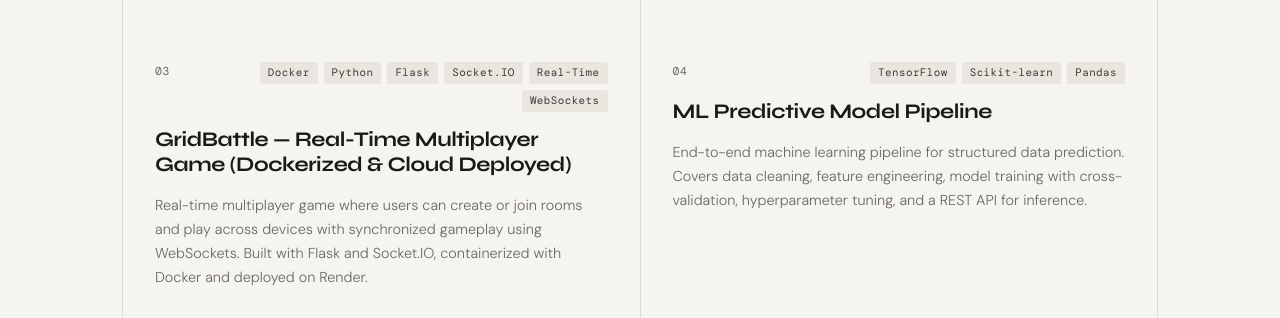
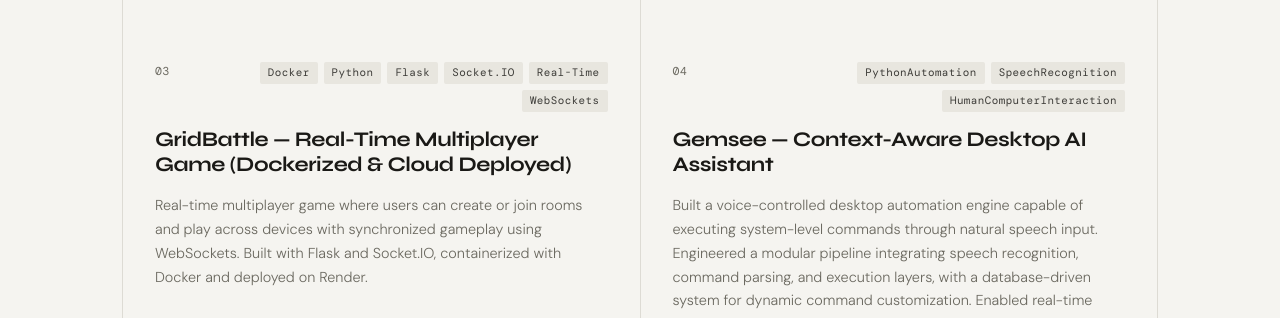
Before and after one commit to gauri-create/Portfolio, a plain HTML site: page index.html in a window 1280 px wide. Shown: the part 1520-1838 px from the top of the page. Drawn offline with nearby package versions, Linux system fonts and the light colour scheme.

Commit message:
Add AIAssistant

```diff
--- a/index.html
+++ b/index.html
@@ -232,7 +232,7 @@
             </div>
             <div class="card-bottom">
               <a
-                href="https://github.com"
+                href="https://github.com/gauri-create/Docker"
                 target="_blank"
                 rel="noopener"
                 class="btn btn-sm btn-ghost"
@@ -266,35 +266,40 @@
               <div class="card-meta">
                 <span class="card-number">04</span>
                 <div class="card-tags">
-                  <span class="tag">TensorFlow</span>
-                  <span class="tag">Scikit-learn</span>
-                  <span class="tag">Pandas</span>
+                  <span class="tag">PythonAutomation</span>
+                  <span class="tag">SpeechRecognition</span>
+                  <span class="tag">HumanComputerInteraction</span>
                 </div>
               </div>
-              <h3 class="card-title">ML Predictive Model Pipeline</h3>
+              <h3 class="card-title">
+                Gemsee — Context-Aware Desktop AI Assistant
+              </h3>
               <p class="card-desc">
-                End-to-end machine learning pipeline for structured data
-                prediction. Covers data cleaning, feature engineering, model
-                training with cross-validation, hyperparameter tuning, and a
-                REST API for inference.
+                Built a voice-controlled desktop automation engine capable of
+                executing system-level commands through natural speech input.
+                Engineered a modular pipeline integrating speech recognition,
+                command parsing, and execution layers, with a database-driven
+                system for dynamic command customization. Enabled real-time
+                interaction and automation of OS-level tasks, reducing manual
+                effort and improving workflow efficiency.
               </p>
             </div>
             <div class="card-bottom">
               <a
-                href="https://github.com/gauri-create/your-repo"
+                href="https://github.com/gauri-create/AIAssistant"
                 target="_blank"
                 class="btn btn-sm btn-ghost"
               >
                 View Code
               </a>
 
-              <a
+              <!-- <a
                 href="https://developersjourney.netlify.app/"
                 target="_blank"
                 class="btn btn-sm btn-outline-sm"
               >
                 Live Demo
-              </a>
+              </a> -->
             </div>
           </article>
         </div>
```
